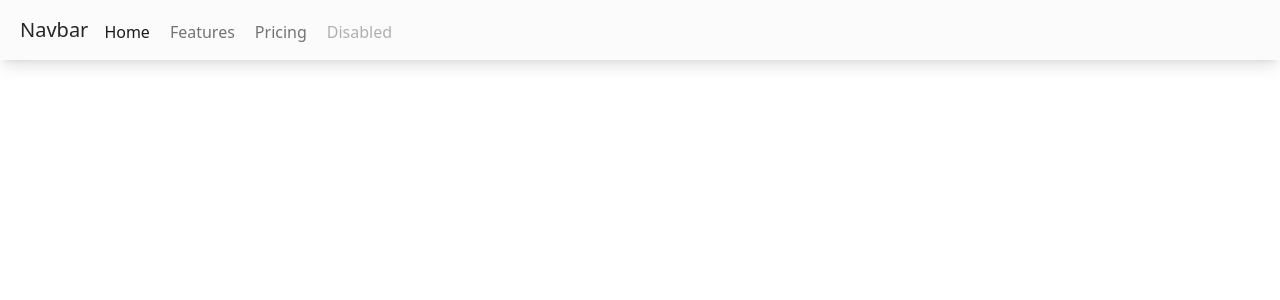
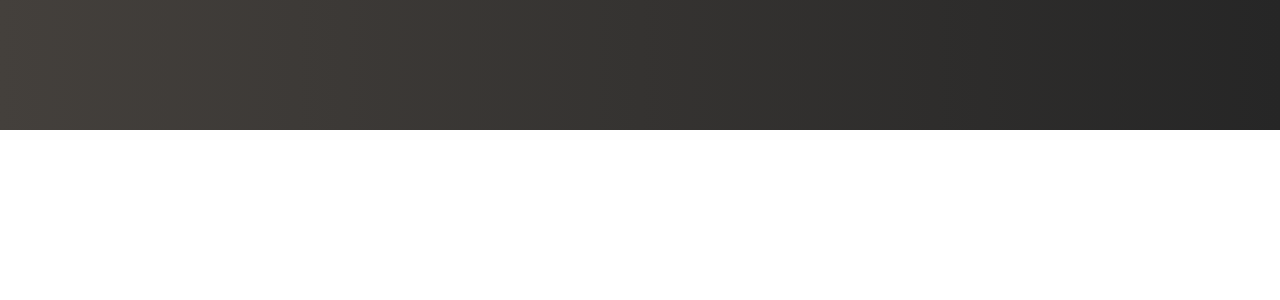
Before and after one commit to fabricadesoftware-ifc/fabricaNews_frontEnd, a Vue app: page / in a window 1280 px wide. Shown: the top 300 px of the page. Built offline with nearby package versions, Linux system fonts and the light colour scheme.

Commit message:
inicio da navbar

```diff
--- a/src/App.vue
+++ b/src/App.vue
@@ -1,5 +1,6 @@
 <script setup>
 import NavBar from './components/NavBar.vue';
+
 </script>
 
 <template>
--- a/src/components/NavBar.vue
+++ b/src/components/NavBar.vue
@@ -1,91 +1,19 @@
 <template>
-  <nav
-  class="relative flex w-full flex-nowrap items-center justify-between bg-[#FBFBFB] py-2 text-neutral-500 shadow-lg hover:text-neutral-700 focus:text-neutral-700 dark:bg-neutral-600 lg:flex-wrap lg:justify-start lg:py-4"
-  data-te-navbar-ref>
-  <div class="flex w-full flex-wrap items-center justify-between px-3">
-    <div class="ml-2">
-      <a class="text-xl text-neutral-800 dark:text-neutral-200" href="#"
-        >Navbar</a
-      >
-    </div>
-    <!-- Hamburger button for mobile view -->
-    <button
-      class="block border-0 bg-transparent px-2 text-neutral-500 hover:no-underline hover:shadow-none focus:no-underline focus:shadow-none focus:outline-none focus:ring-0 dark:text-neutral-200 lg:hidden"
-      type="button"
-      data-te-collapse-init
-      data-te-target="#navbarSupportedContent2"
-      aria-controls="navbarSupportedContent2"
-      aria-expanded="false"
-      aria-label="Toggle navigation">
-      <!-- Hamburger icon -->
-      <span class="[&>svg]:w-7">
-        <svg
-          xmlns="http://www.w3.org/2000/svg"
-          viewBox="0 0 24 24"
-          fill="currentColor"
-          class="h-7 w-7">
-          <path
-            fill-rule="evenodd"
-            d="M3 6.75A.75.75 0 013.75 6h16.5a.75.75 0 010 1.5H3.75A.75.75 0 013 6.75zM3 12a.75.75 0 01.75-.75h16.5a.75.75 0 010 1.5H3.75A.75.75 0 013 12zm0 5.25a.75.75 0 01.75-.75h16.5a.75.75 0 010 1.5H3.75a.75.75 0 01-.75-.75z"
-            clip-rule="evenodd" />
-        </svg>
-      </span>
-    </button>
-
-    <!-- Collapsible navbar container -->
-    <div
-      class="!visible mt-2 hidden flex-grow basis-[100%] items-center lg:mt-0 lg:!flex lg:basis-auto"
-      id="navbarSupportedContent2"
-      data-te-collapse-item>
-      <!-- Left links -->
-      <ul
-        class="list-style-none mr-auto flex flex-col pl-0 lg:mt-1 lg:flex-row"
-        data-te-navbar-nav-ref>
-        <!-- Home link -->
-        <li
-          class="my-4 pl-2 lg:my-0 lg:pl-2 lg:pr-1"
-          data-te-nav-item-ref>
-          <a
-            class="active disabled:text-black/30 lg:px-2 [&.active]:text-black/90 dark:[&.active]:text-neutral-400"
-            aria-current="page"
-            href="#"
-            data-te-nav-link-ref
-            >Home</a
-          >
-        </li>
-        <!-- Features link -->
-        <li
-          class="mb-4 pl-2 lg:mb-0 lg:pl-0 lg:pr-1"
-          data-te-nav-item-ref>
-          <a
-            class="p-0 text-neutral-500 transition duration-200 hover:text-neutral-700 hover:ease-in-out focus:text-neutral-700 disabled:text-black/30 motion-reduce:transition-none dark:text-neutral-200 dark:hover:text-neutral-400 dark:focus:text-neutral-400 lg:px-2 [&.active]:text-black/90 dark:[&.active]:text-neutral-400"
-            href="#"
-            data-te-nav-link-ref
-            >Features</a
-          >
-        </li>
-        <!-- Pricing link -->
-        <li
-          class="mb-4 pl-2 lg:mb-0 lg:pl-0 lg:pr-1"
-          data-te-nav-item-ref>
-          <a
-            class="p-0 text-neutral-500 transition duration-200 hover:text-neutral-700 hover:ease-in-out focus:text-neutral-700 disabled:text-black/30 motion-reduce:transition-none dark:text-neutral-200 dark:hover:text-neutral-400 dark:focus:text-neutral-400 lg:px-2 [&.active]:text-black/90 dark:[&.active]:text-neutral-400"
-            href="#"
-            data-te-nav-link-ref
-            >Pricing</a
-          >
-        </li>
-        <!-- Disabled link -->
-        <li
-          class="mb-4 pl-2 lg:mb-0 lg:pl-0 lg:pr-1"
-          data-te-nav-link-ref>
-          <a
-            class="text-black/30 lg:px-2 [&.active]:text-black/90 dark:[&.active]:text-neutral-400"
-            >Disabled</a
-          >
-        </li>
-      </ul>
+<div class="bg-gradient-to-r  from-stone-700 to-neutral-800 ...">
+  <div class="navbar">
+    <h1>oi</h1>
+    <div class="logo">
     </div>
   </div>
-</nav>
+</div>
 </template>
+<style>
+.bg-gradient-to-r{
+  width: 100vw;
+  height: 20vh;
+  /* border-radius: 35px; */
+  padding: 5px;
+  margin-top: -30px;
+  /* margin: 5px; */
+}
+</style>
```
